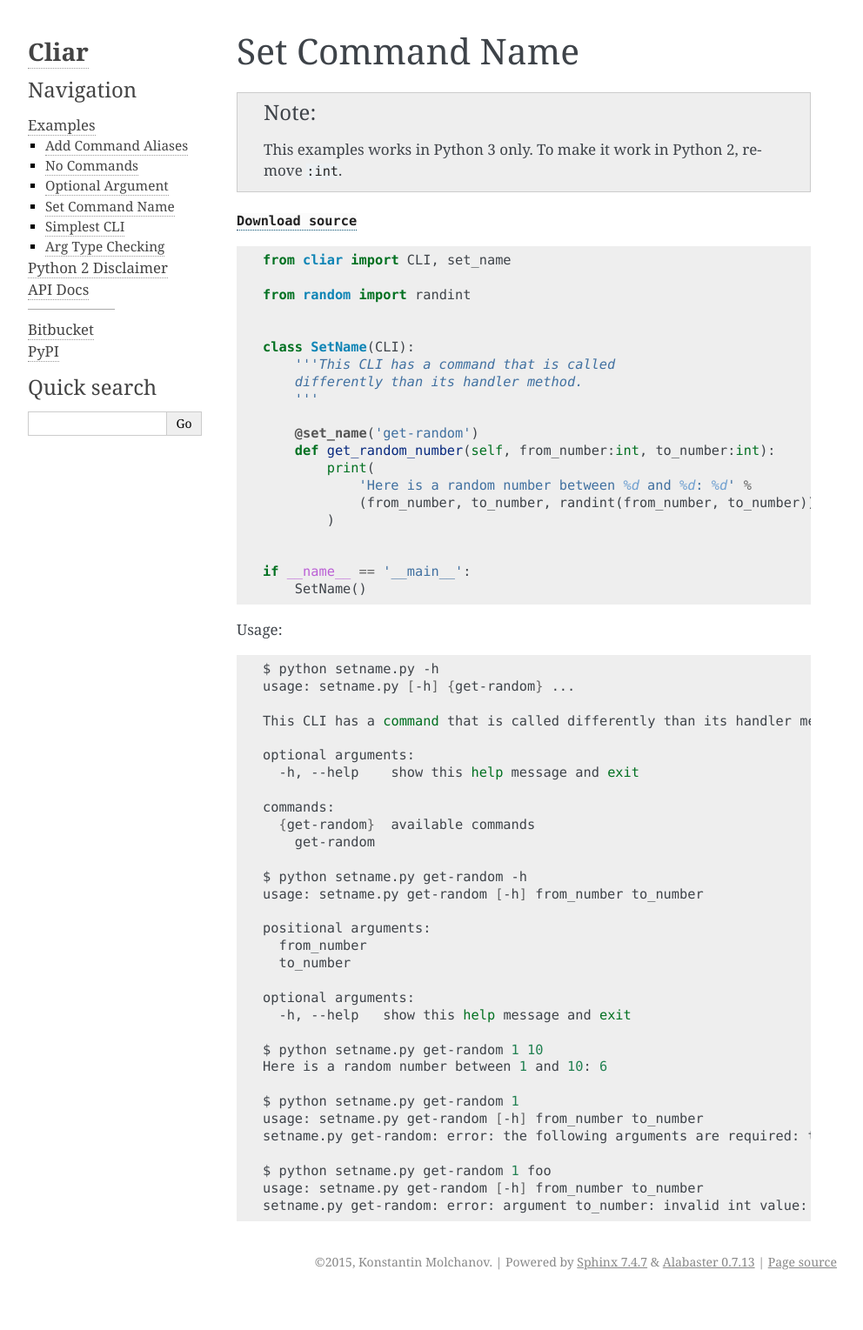
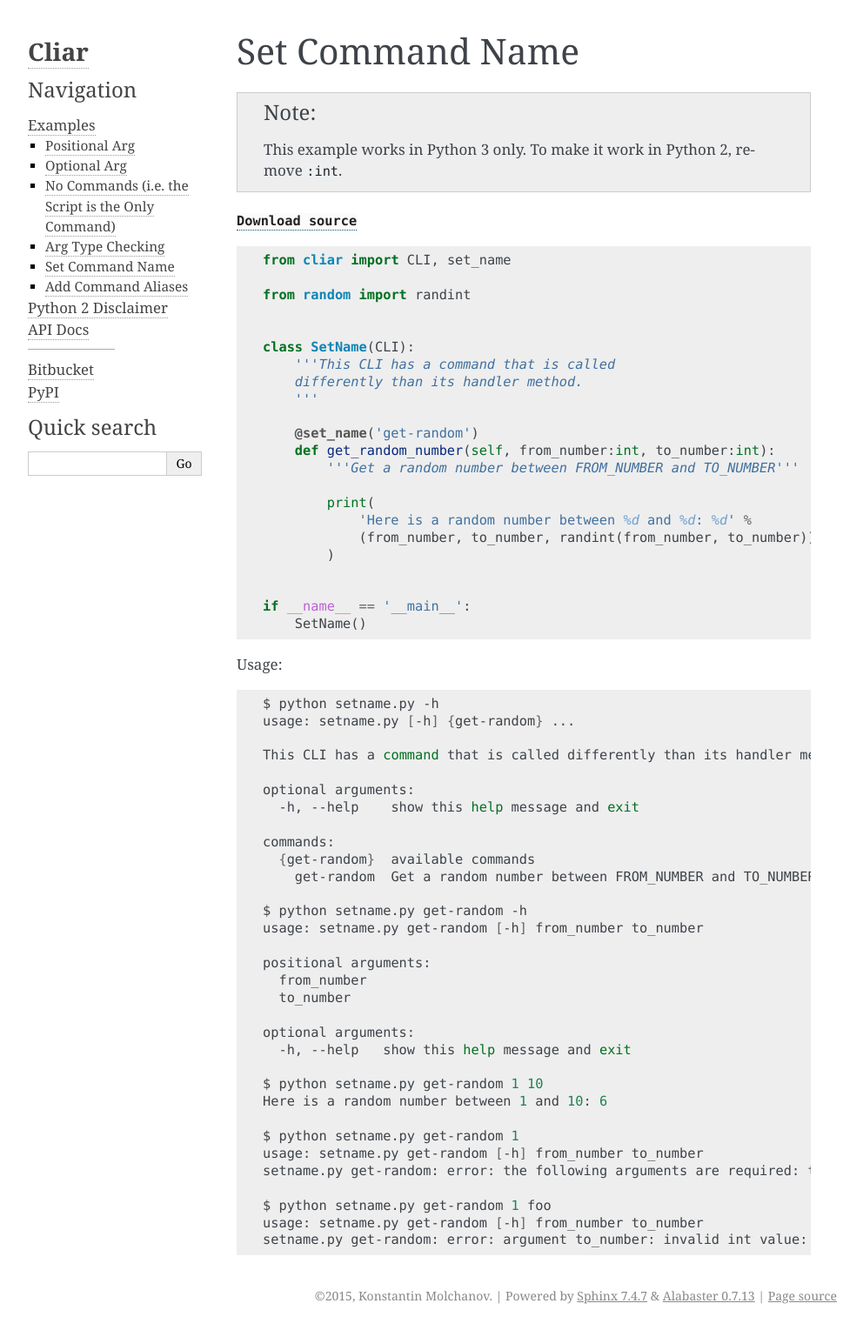
Before and after one commit to moigagoo/cliar, a Sphinx documentation site: the page built from docs/examples/setname.rst, in a window 1280 px wide. Shown: the whole page at 87% size, without its empty margins (148-1140 px from the left). Built offline with Sphinx 7.4.7, drawn with Linux system fonts in a browser that asks for light colours; before the commit the page ends 1490 px from its top, so only the background shows below that.

Commit message:
Docs: Examples: A few minor changes.

```diff
--- a/docs/examples/aliases.py
+++ b/docs/examples/aliases.py
@@ -12,6 +12,8 @@ class Aliases(CLI):
     @set_name('get-random')
     @add_aliases(['gr', 'randint'])
     def get_random_number(self, from_number:int, to_number:int):
+        '''Get a random number between FROM_NUMBER and TO_NUMBER'''
+
         print(
             'Here is a random number between %d and %d: %d' %
             (from_number, to_number, randint(from_number, to_number))
--- a/docs/examples/aliases.rst
+++ b/docs/examples/aliases.rst
@@ -2,7 +2,7 @@
 Add Command Aliases
 *******************
 
-.. note:: This examples works in Python 3 only.
+.. note:: This example works in Python 3 only.
 
 
 :download:`Download source <aliases.py>`
@@ -26,7 +26,7 @@ Usage:
       {get-random,gr,randint}
                             available commands
         get-random (gr, randint)
-
+                            Get a random number between FROM_NUMBER and TO_NUMBER
     $ python aliases.py gr -h
     usage: aliases.py get-random [-h] from_number to_number
 
--- a/docs/examples/nocommands.rst
+++ b/docs/examples/nocommands.rst
@@ -1,6 +1,6 @@
-***********
-No Commands
-***********
+*************************************************
+No Commands (i.e. the Script is the Only Command)
+*************************************************
 
 :download:`Download source <nocommands.py>`
 
--- a/docs/examples/optional.rst
+++ b/docs/examples/optional.rst
@@ -1,6 +1,6 @@
-*****************
-Optional Argument
-*****************
+************
+Optional Arg
+************
 
 :download:`Download source <optional.py>`
 
--- a/docs/examples/simplest.py
+++ b/docs/examples/positional.py
@@ -1,7 +1,7 @@
 from cliar import CLI
 
 
-class SimpleCLI(CLI):
+class Positional(CLI):
     '''This is a CLI with one command that has one positional arg.'''
 
     def hello(self, name):
@@ -11,4 +11,4 @@ class SimpleCLI(CLI):
 
 
 if __name__ == '__main__':
-    SimpleCLI()
+    Positional()
--- a/docs/examples/setname.py
+++ b/docs/examples/setname.py
@@ -10,6 +10,8 @@ class SetName(CLI):
 
     @set_name('get-random')
     def get_random_number(self, from_number:int, to_number:int):
+        '''Get a random number between FROM_NUMBER and TO_NUMBER'''
+
         print(
             'Here is a random number between %d and %d: %d' %
             (from_number, to_number, randint(from_number, to_number))
--- a/docs/examples/setname.rst
+++ b/docs/examples/setname.rst
@@ -2,7 +2,7 @@
 Set Command Name
 ****************
 
-.. note:: This examples works in Python 3 only. To make it work in Python 2, remove ``:int``.
+.. note:: This example works in Python 3 only. To make it work in Python 2, remove ``:int``.
 
 
 :download:`Download source <setname.py>`
@@ -23,7 +23,7 @@ Usage:
 
     commands:
       {get-random}  available commands
-        get-random
+        get-random  Get a random number between FROM_NUMBER and TO_NUMBER
 
     $ python setname.py get-random -h
     usage: setname.py get-random [-h] from_number to_number
--- a/docs/examples/typechecking.rst
+++ b/docs/examples/typechecking.rst
@@ -2,7 +2,7 @@
 Arg Type Checking
 *****************
 
-.. note:: This examples works in Python 3 only.
+.. note:: This example works in Python 3 only.
 
 :download:`Download source <typechecking.py>`
 
```
Also changed, not shown: docs/examples/index.rst (+6 -2 lines), docs/examples/positional.rst (added, +39 -0 lines), docs/examples/simplest.rst (deleted, +0 -39 lines).
